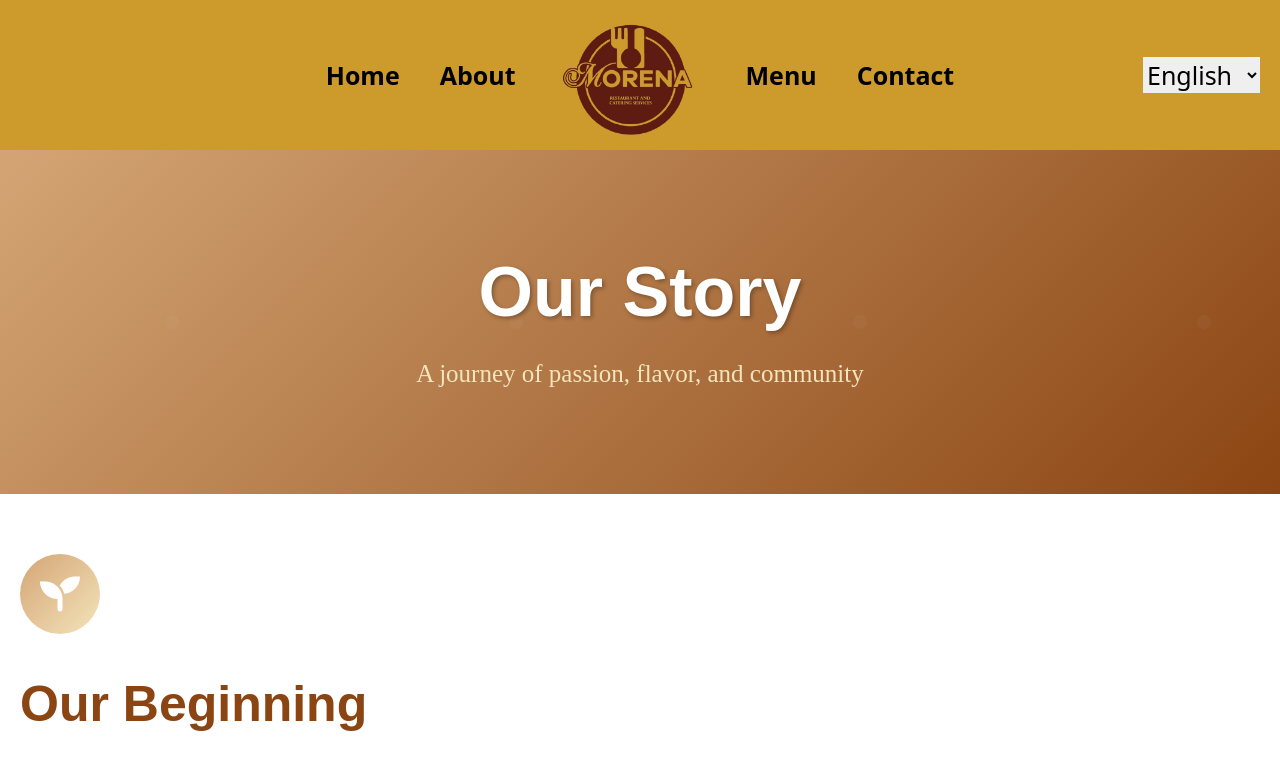
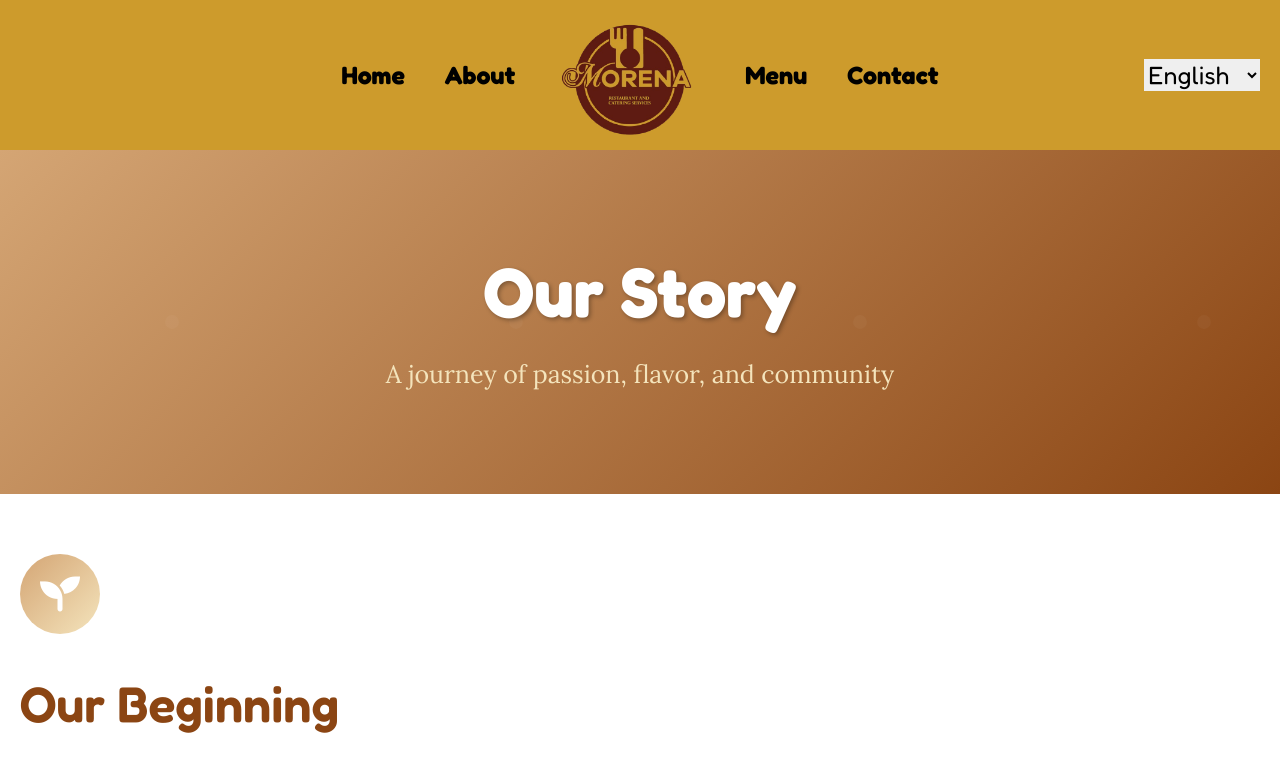
Before and after one commit to 2b32dn/420-940-va-project, a plain HTML site: page about.html in a window 1280 px wide. Shown: the top 761 px of the page. Drawn offline with nearby package versions, Linux system fonts and the light colour scheme.

Commit message:
Add missing Google Fonts <link> tags to all HTML pages (#15)

```diff
--- a/about.html
+++ b/about.html
@@ -9,6 +9,11 @@
   <link href="https://cdnjs.cloudflare.com/ajax/libs/font-awesome/6.0.0/css/all.min.css" rel="stylesheet">
   <link rel="icon" type="image/x-icon" href="./img/morenalogo.jpg">
   <link rel="stylesheet" href="./css/styles.css">
+
+  <!-- Google Fonts -->
+  <link rel="preconnect" href="https://fonts.googleapis.com">
+  <link rel="preconnect" href="https://fonts.gstatic.com" crossorigin>
+  <link href="https://fonts.googleapis.com/css2?family=Fredoka:wght@300..700&family=Lora:ital,wght@0,400..700;1,400..700&display=swap" rel="stylesheet">
 </head>
 
 <body>
--- a/css/styles.css
+++ b/css/styles.css
@@ -62,6 +62,7 @@ p {
   margin: 0;
 }
 
+/* Headings: Fredoka | Body text: Lora */
 h1,
 h2,
 h3,
```
Also changed, not shown: index.html (+5 -0 lines), menu.html (+5 -0 lines).
